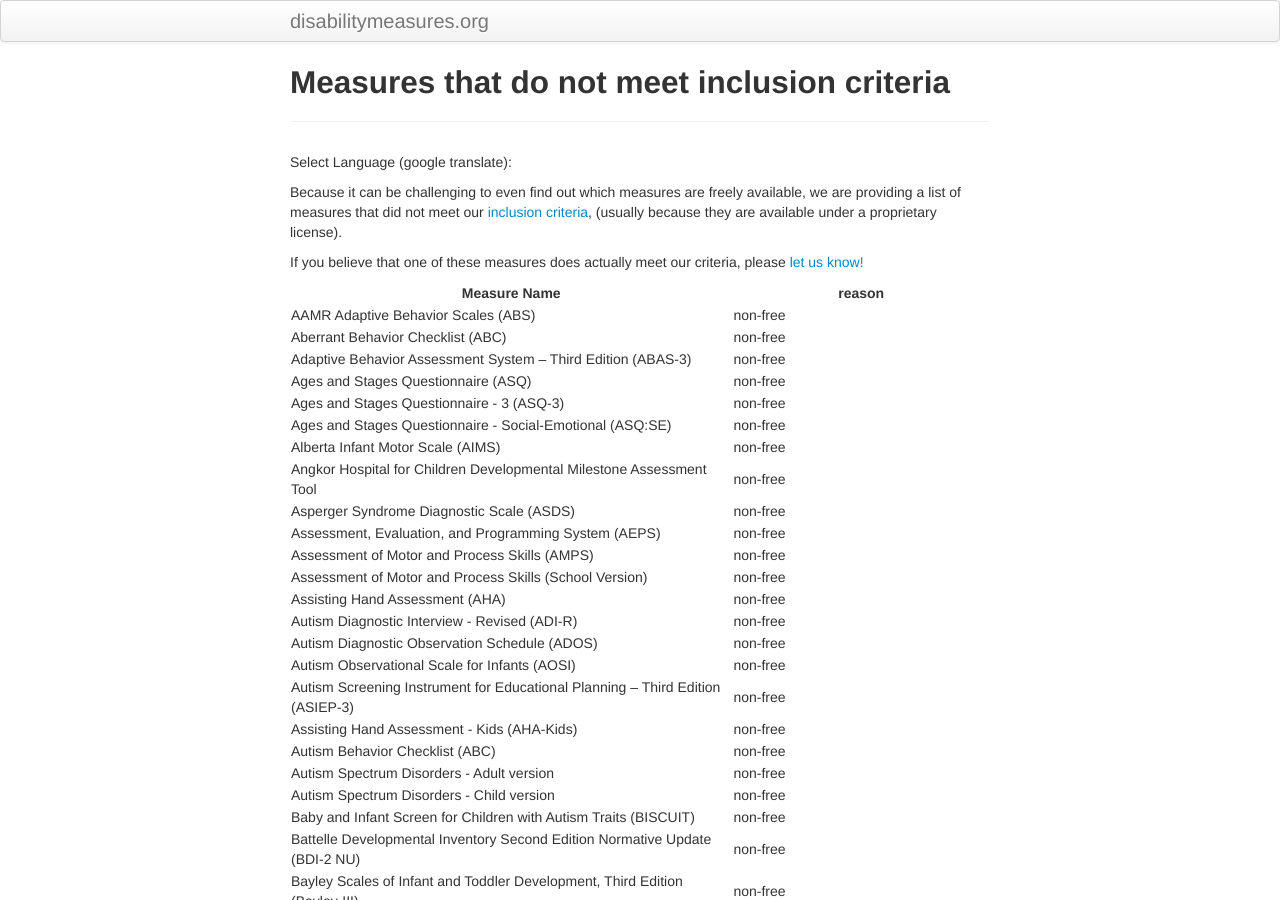
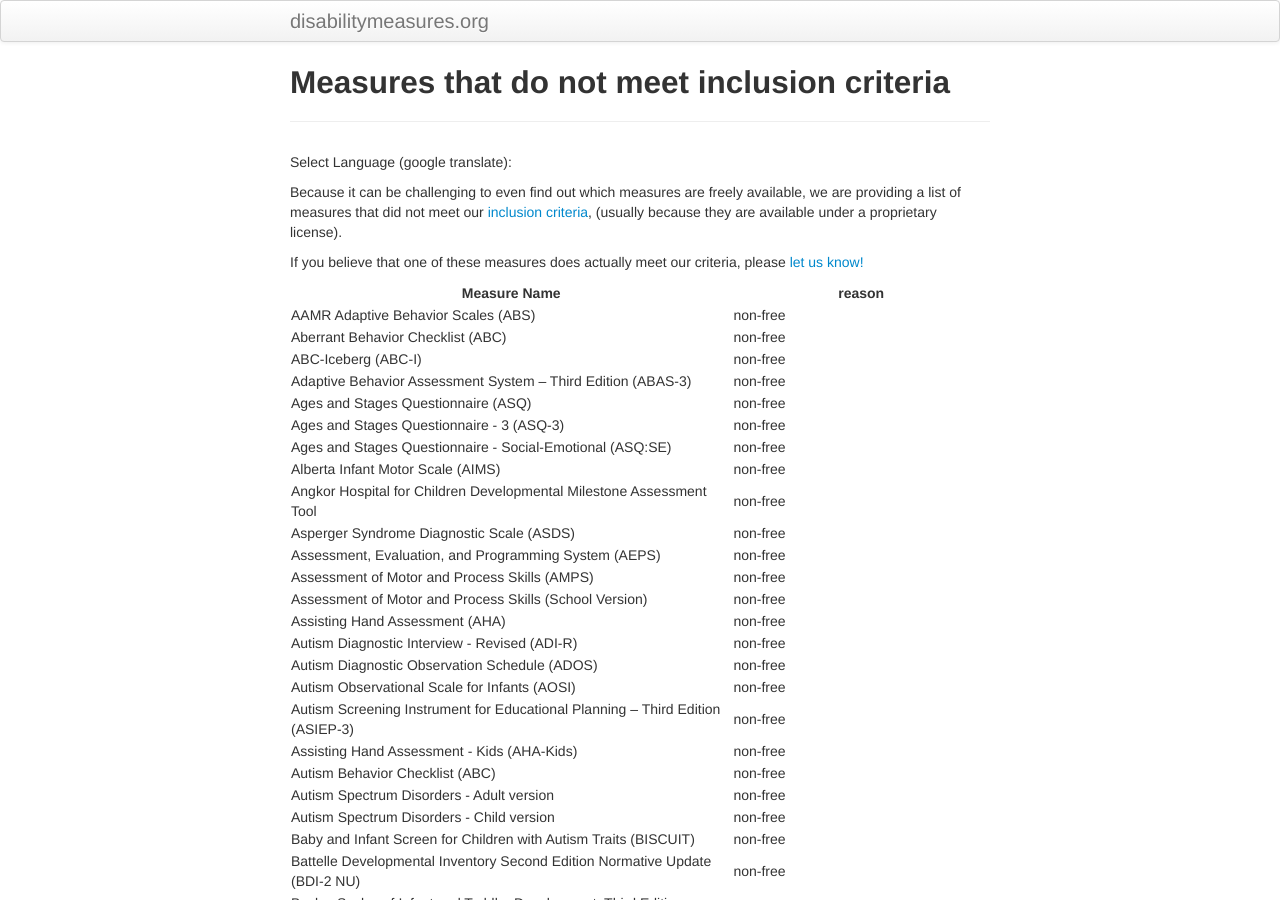
Before and after one commit to mjmaenner/disabilitymeasures, a Jekyll site: the page built from pages/donotqualify.md, in a window 1280 px wide and 900 px high. Built offline with Jekyll 4.4.1, drawn with Linux system fonts in a browser that asks for light colours.

Commit message:
added abc-i

```diff
--- a/pages/donotqualify.md
+++ b/pages/donotqualify.md
@@ -21,6 +21,7 @@ Measure Name | reason
 --- | ---
 AAMR Adaptive Behavior Scales (ABS) | non-free
 Aberrant Behavior Checklist (ABC) | non-free
+ABC-Iceberg (ABC-I) | non-free
 Adaptive Behavior Assessment System – Third Edition (ABAS-3) | non-free
 Ages and Stages Questionnaire (ASQ) | non-free
 Ages and Stages Questionnaire - 3 (ASQ-3) | non-free
```
